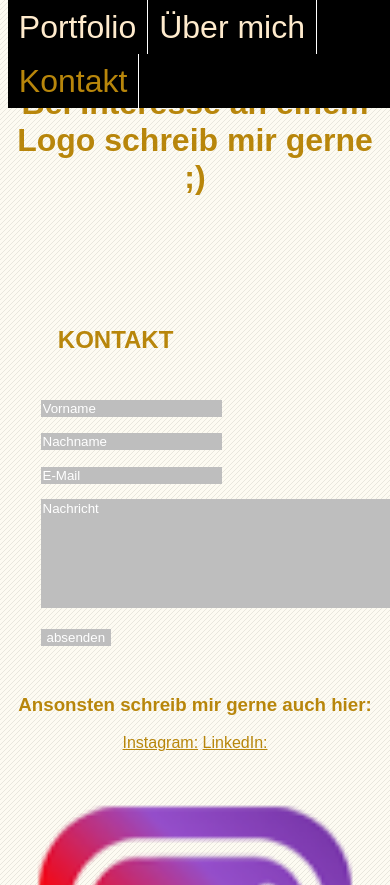
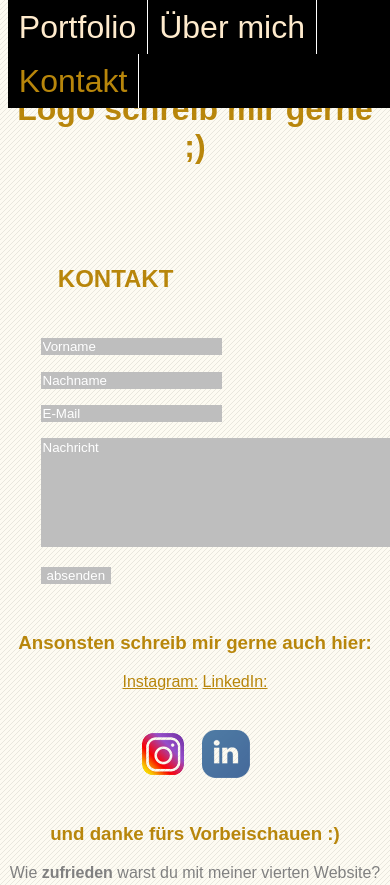
Before and after one commit to NicoNaicro/GIS-SOSe-2021, a plain HTML site: page Aufgabe4/kontakt.html in a window 390 px wide. Shown: the top 885 px of the page. Drawn offline with Linux system fonts and the light colour scheme.

Commit message:
aufgabe4changes

```diff
--- a/Aufgabe4/kontakt.html
+++ b/Aufgabe4/kontakt.html
@@ -51,16 +51,15 @@
 
         <a href="https://www.linkedin.com/in/nico-baier-4a53a4202/"> LinkedIn:</a>
     </p>
-    <p><img src="instagram.png" alt="">
+    <div class="container">
+        <p><img  class="kontaktlogos" src="instagram.png" alt="kontaktlogo">
 
-        <img src="linkedin.png" alt="">
-    </p>
+            <img  class="kontaktlogos" src="linkedin.png" alt="kontaktlogo">
+        </p>
+    </div>
 
-
-    <h3> Falls du keiner der genannten Netzwerke besitzt...hast verkackt. <br>trotzdem wünsche ich dir einen <i> schönen
-            Tag</i>
-        und danke fürs Vorbeischauen :)</h3>
-    <p>Wie <b>zufrieden</b> warst du mit meiner dritten Website?</p>
+       <h3> und danke fürs Vorbeischauen :)</h3>
+    <p>Wie <b>zufrieden</b> warst du mit meiner vierten Website?</p>
     <fieldset class="formular">
         <label for="slider"></label>
         <input type="range" id="slider" min="0" max="500" step="50">
--- a/Aufgabe4/style.css
+++ b/Aufgabe4/style.css
@@ -42,7 +42,10 @@ img[alt="logo"] {
     background: rgb(179, 179, 179);
     padding: 5%;
 }
-
+img[alt="kontaktlogo"] {
+    width: 50px;
+    height: auto;
+}
 
 #bannersize {
     z-index: 0;
@@ -151,7 +154,9 @@ input {
     border: none;
 }
 
-
+div>h1 {
+    font-style: italic;
+}
 
 table {
     margin: auto;
@@ -165,11 +170,14 @@ stroke: blue 5px;
 }
 @media screen and (max-width: 600px) { /* Handy */
     .navi {
-        margin: auto;
+        margin-left: 50%;
+        text-align: center;
         }
         h1 {
-padding-top: 15%;
+padding-top: 8%;
+margin-top: 0;
 }
+
 img {
     width: 100%;
     height: auto;
@@ -180,7 +188,7 @@ img {
 }
 
 form {
-    padding: 5%;
+    padding: 4%;
 }
 video {
     width: 100%;
@@ -189,8 +197,18 @@ video {
 #k {
     text-align: left;
     margin: 0 0 20px;
-      margin-top: 130px;
+      margin-top: 30px;
 }
+.container {
+    display: flex;
+    justify-content: center;
+}
+.kontaktlogos {
+    margin: 5px;
+
+
+}
+
 table {
     width: 100%;
     height: auto;
@@ -228,6 +246,6 @@ body {
 
         #k {
             margin-left: 50px;
-              margin-top: 130px;
+              margin-top: 100px;
             }
 }
```
Also changed, not shown: Aufgabe4/ubermich.html (+7 -5 lines).
